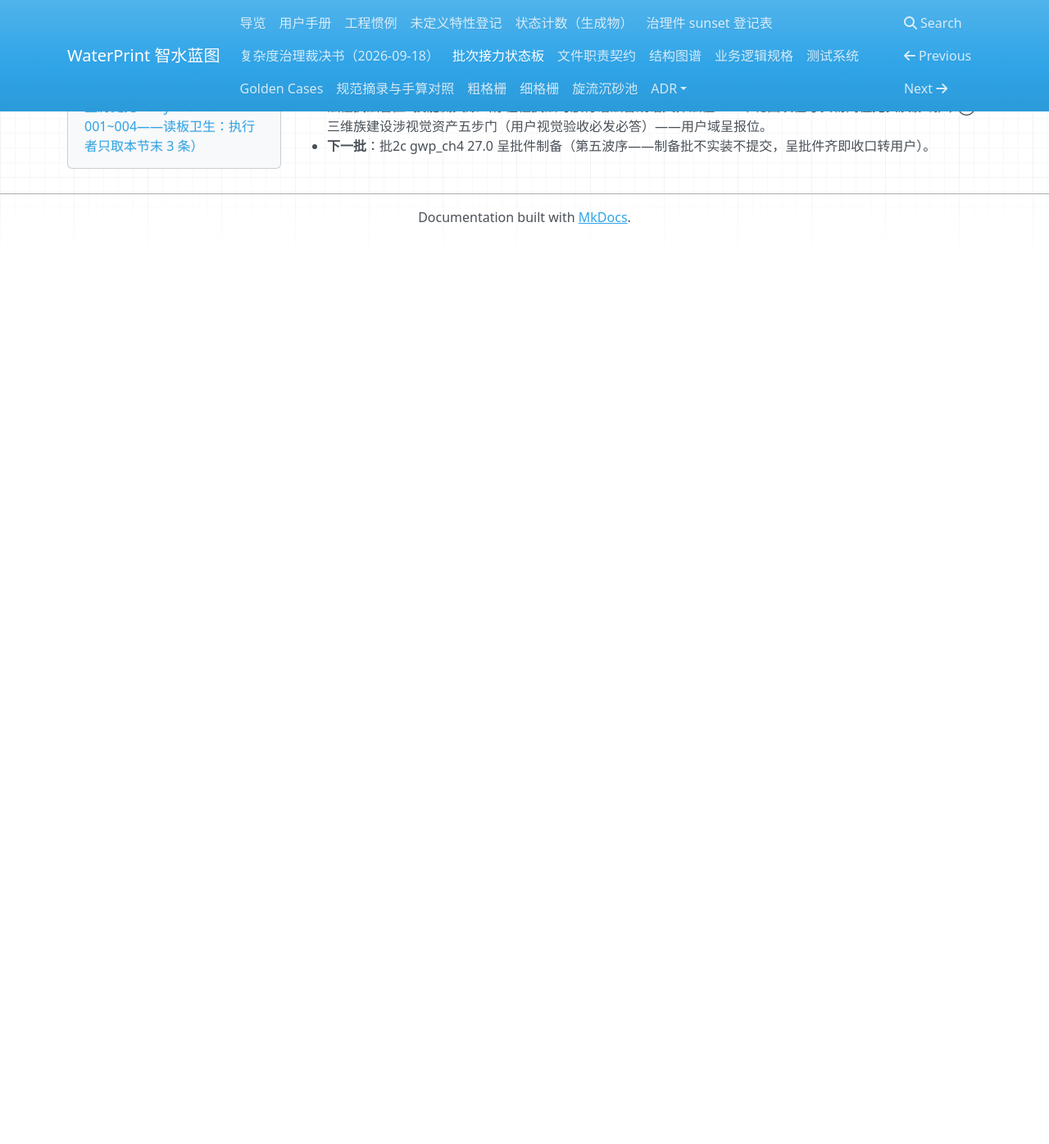
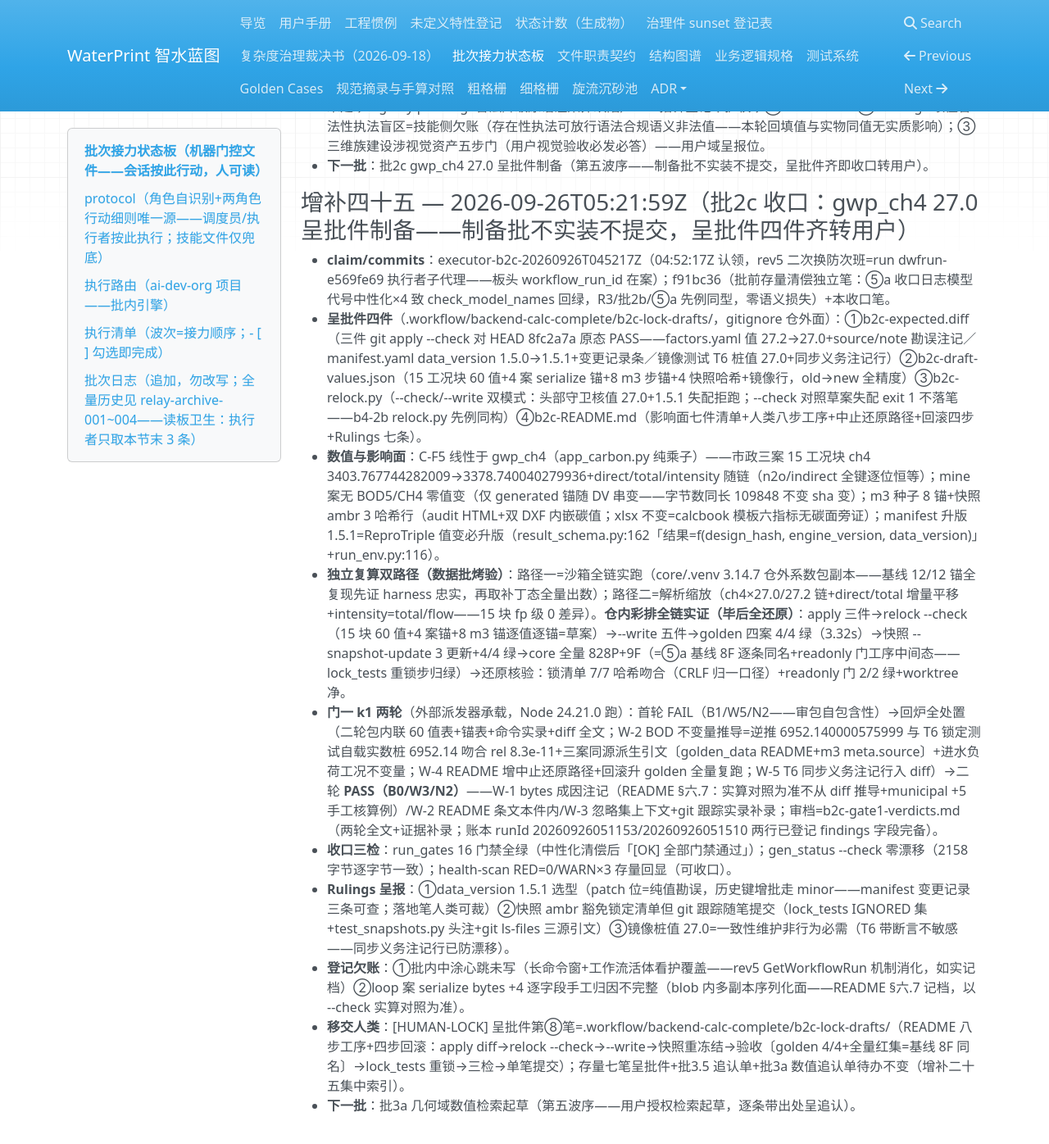
Before and after one commit to yyx20040712/waterprint, an MkDocs documentation site: the page built from docs/handoff/relay.md, in a window 1280 px wide and 1400 px high, scrolled down 25380 px. Shown: the top 1396 px of the window at 82% size. Built offline with MkDocs 1.6.1, drawn with Linux system fonts in a browser that asks for light colours; nearby versions of some CDN libraries; before the commit the page ends 25673 px from its top, so only the background shows below that; some of the changed text lies outside the part shown.

Commit message:
批2c 收口（增补四十五）：gwp_ch4 27.0 呈批件制备完成——呈批件四件齐（.workflow/backend-calc-complete/b2c-lock-drafts/：expected.diff 三件+draft-values 全量数值表+relock 双模式脚本+README 八步工序）；独立复算双路径（沙箱基线 12/12 锚复现+解析缩放 fp 级吻合）+仓内彩排全链实证（golden 4/4+快照 4/4+全量=基线 8F 同名）毕后全还原；门一 k1 两轮 FAIL→PASS（B0/W3/N2）；三检全绿；勾选 34→35 置 READY——制备批不实装不提交，[HUMAN-LOCK] 第⑧笔转用户

```diff
--- a/docs/handoff/relay.md
+++ b/docs/handoff/relay.md
@@ -20,23 +20,23 @@
 - poll_interval_min: 10
 - fire_budget_min: 120
 - last_dispatch: 2026-09-19T11:14:24+08:00
-- heartbeat_utc: 2026-09-26T04:52:17Z <!-- 批2c 认领先笔（executor-b2c-20260926T045217Z） -->
-- claim: executor-b2c-20260926T045217Z <!-- 2026-09-26 批2c 认领（板保持 last_dispatch_utc/workflow_run_id 原值） -->
+- heartbeat_utc: 2026-09-26T05:21:59Z <!-- 批2c 收口刷（executor-b2c-20260926T045217Z） -->
+- claim: - <!-- 批2c 收口释放（executor-b2c-20260926T045217Z，快照 34→35） -->
 - no_progress_count: 0 <!-- 2026-09-25 新排程重置（原 1=B4-5 用户门控非系统性卡死） -->
 - checked_total: 38 <!-- 2026-09-25 增补二十五：27−1（B4-5 拆分）+12（第五波 R3/批2b/R4/批2d/R5/批3.5/批5/⑤a/批2c/批3a/批3b/⑤b） -->
-- checked_done: 34 <!-- 2026-09-26 ⑤a 勘误收口 33→34（增补四十四） -->
+- checked_done: 35 <!-- 2026-09-26 批2c 收口 34→35（增补四十五） -->
 - protocol_rev: 5 <!-- 2026-09-26 workflow 通道批原位升版 rev4→5：开批=CreateWorkflow 已存工作流/RUNNING 看护=GetWorkflowRun/UI 通道整段废止；旧值 4 -->
 - last_dispatch_utc: 2026-09-26T04:51:38.612Z <!-- 2026-09-26 批2c 首班发布成立（回读=run dwfrun-e569fe69-8de5-4e33-8bba-9a9f7b95a7be running+执行者子代理 executing）；旧值 2026-09-26T04:11:05.238Z（⑤a 首班） -->
 - workflow_run_id: dwfrun-e569fe69-8de5-4e33-8bba-9a9f7b95a7be <!-- 批2c 首班执行工作流（gwp_ch4 27.0 呈批件制备） -->
 - relay_started_utc: 2026-09-26T04:00:36.124Z <!-- 2026-09-26 rev5 二次换防时刻（本会话）；旧值 2026-09-26T01:48:14.457Z -->
-- batch_count: 1 <!-- 2026-09-26 ⑤a 收口 0→1（增补四十四） -->
+- batch_count: 2 <!-- 2026-09-26 批2c 收口 1→2（增补四十五） -->
 - max_batches: 60
 - max_wall_hours: 90
 - hold_reason: - <!-- 2026-09-26 换防复位清空；旧值 stop_matter（测试收线停轮） -->
 - last_handover: 2026-09-25
 - claimed_by: -
 - claimed_at: -
-- next_batch: 批2c gwp_ch4 27.0 呈批件制备（backend-calc-complete——factors.yaml 改值 diff+golden 五工况期望值重算草案+锁面工序 README；制备批不实装不提交）
+- next_batch: 批3a 几何域数值检索起草（backend-calc-complete 批3 前半——用户授权 2026-09-25 检索起草：《给水排水设计手册》工程常用范围数值单〔入口流量上界/池长上限/曝气器密度/AAO·CASS 尺度告警〕逐条带出处呈追认）
 
 ## protocol（角色自识别+两角色行动细则唯一源——调度员/执行者按此执行；技能文件仅兜底）
 
@@ -130,7 +130,7 @@
 - [x] 批3.5｜范围一补全·调研先行（backend-calc-complete——ganhua 燃料因子权威源检索：有源则起草立键标注待追认/无源登记挂账；xiaohua 消化 MCF 分档〔IPCC 2019 Refinement Table 6.3 消化档〕）
 - [x] 批5｜低优先堆（backend-calc-complete——NaN 可行口径统一/timeout 诊断维度/severity 执法统一/裁决档勘误两处〔W2:549→548 与 34760.46→34760.70〕/beam.py 拆件结构债/app.py 500 贴墙欠账/main.py 余量观察项）
 - [x] ⑤a｜矿井水污泥线新单元（B4-5 拆项——**2026-09-26 勘误收口〔增补四十四〕**：实质=链级复用 hebing→nongsuo→tuoshui 已落图 golden（用户 2026-08-28 追认 D1「非新单元包」+MSLUDGE2；「wp new-unit 新建包」字面与已追认设计冲突不执行，判定链+验证矩阵见增补四十四）；三维模板族缺位=三维战役 P6 参数化族队列指针）
-- [ ] 批2c｜gwp_ch4 27.0 呈批件制备（backend-calc-complete——factors.yaml 改值 diff+golden 五工况期望值重算草案+锁面工序 README；**制备批不实装不提交**——golden 重录涉 core/tests 锁面须人类随批落地，呈批件齐即收口转用户）
+- [x] 批2c｜gwp_ch4 27.0 呈批件制备（backend-calc-complete——factors.yaml 改值 diff+golden 五工况期望值重算草案+锁面工序 README；**制备批不实装不提交**——golden 重录涉 core/tests 锁面须人类随批落地，呈批件齐即收口转用户）
 - [ ] 批3a｜几何域数值检索起草（backend-calc-complete 批3 前半——**用户授权 2026-09-25 推翻审计「禁 AI 起草」限制**：按《给水排水设计手册》工程常用范围检索起草数值单〔入口流量上界/池长上限/曝气器密度/AAO·CASS 尺度告警〕逐条带出处呈追认）
 - [ ] 批3b｜几何域拒数据包实装（backend-calc-complete 批3 后半——**待追认批**：批3a 数值单用户签字后开工；constraint_kb 几何条目+入口流量上界+params_guard range 执法面）
 - [ ] ⑤b｜软著（B4-5 拆项——用户亲查窗，**用户域终态项**：自动化到此处按 stop_matter 停板待用户；亲查参考=round2 §2 手算对照表 26 项全吻合+15 万吨核对表）
@@ -430,3 +430,15 @@
 - **收口三检**：run_gates 16 门禁全绿（R1 后复跑「[OK] 全部门禁通过」）；gen_status --check 零漂移（2158 字节）；health-scan RED=0/WARN×3 存量（R2 后「可收口」）。
 - **挂账登记**：①污泥/矿井三维模板族缺位=三维战役队列（批3 启动会 P6「污泥族 6 单元合并 1 参数化族」已设计未建；registry pending=合法降级原语渲染非缺陷）——指针登记不扩权；②health-scan ⑥ findings 取值合法性执法盲区=技能侧欠账（存在性执法可放行语法合规语义非法值——本轮回填值与实物同值无实质影响）；③三维族建设涉视觉资产五步门（用户视觉验收必发必答）——用户域呈报位。
 - **下一批**：批2c gwp_ch4 27.0 呈批件制备（第五波序——制备批不实装不提交，呈批件齐即收口转用户）。
+### 增补四十五 — 2026-09-26T05:21:59Z（批2c 收口：gwp_ch4 27.0 呈批件制备——制备批不实装不提交，呈批件四件齐转用户）
+
+- **claim/commits**：executor-b2c-20260926T045217Z（04:52:17Z 认领，rev5 二次换防次班=run dwfrun-e569fe69 执行者子代理——板头 workflow_run_id 在案）；f91bc36（批前存量清偿独立笔：⑤a 收口日志模型代号中性化×4 致 check_model_names 回绿，R3/批2b/⑤a 先例同型，零语义损失）+本收口笔。
+- **呈批件四件**（.workflow/backend-calc-complete/b2c-lock-drafts/，gitignore 仓外面）：①b2c-expected.diff（三件 git apply --check 对 HEAD 8fc2a7a 原态 PASS——factors.yaml 值 27.2→27.0+source/note 勘误注记／manifest.yaml data_version 1.5.0→1.5.1+变更记录条／镜像测试 T6 桩值 27.0+同步义务注记行）②b2c-draft-values.json（15 工况块 60 值+4 案 serialize 锚+8 m3 步锚+4 快照哈希+镜像行，old→new 全精度）③b2c-relock.py（--check/--write 双模式：头部守卫核值 27.0+1.5.1 失配拒跑；--check 对照草案失配 exit 1 不落笔——b4-2b relock.py 先例同构）④b2c-README.md（影响面七件清单+人类八步工序+中止还原路径+回滚四步+Rulings 七条）。
+- **数值与影响面**：C-F5 线性于 gwp_ch4（app_carbon.py 纯乘子）——市政三案 15 工况块 ch4 3403.767744282009→3378.740040279936+direct/total/intensity 随链（n2o/indirect 全键逐位恒等）；mine 案无 BOD5/CH4 零值变（仅 generated 锚随 DV 串变——字节数同长 109848 不变 sha 变）；m3 种子 8 锚+快照 ambr 3 哈希行（audit HTML+双 DXF 内嵌碳值；xlsx 不变=calcbook 模板六指标无碳面旁证）；manifest 升版 1.5.1=ReproTriple 值变必升版（result_schema.py:162「结果=f(design_hash, engine_version, data_version)」+run_env.py:116）。
+- **独立复算双路径（数据批烤验）**：路径一=沙箱全链实跑（core/.venv 3.14.7 仓外系数包副本——基线 12/12 锚全复现先证 harness 忠实，再取补丁态全量出数）；路径二=解析缩放（ch4×27.0/27.2 链+direct/total 增量平移+intensity=total/flow——15 块 fp 级 0 差异）。**仓内彩排全链实证（毕后全还原）**：apply 三件→relock --check（15 块 60 值+4 案锚+8 m3 锚逐值逐锚=草案）→--write 五件→golden 四案 4/4 绿（3.32s）→快照 --snapshot-update 3 更新+4/4 绿→core 全量 828P+9F（=⑤a 基线 8F 逐条同名+readonly 门工序中间态——lock_tests 重锁步归绿）→还原核验：锁清单 7/7 哈希吻合（CRLF 归一口径）+readonly 门 2/2 绿+worktree 净。
+- **门一 k1 两轮**（外部派发器承载，Node 24.21.0 跑）：首轮 FAIL（B1/W5/N2——审包自包含性）→回炉全处置（二轮包内联 60 值表+锚表+命令实录+diff 全文；W-2 BOD 不变量推导=逆推 6952.140000575999 与 T6 锁定测试自载实数桩 6952.14 吻合 rel 8.3e-11+三案同源派生引文〔golden_data README+m3 meta.source〕+进水负荷工况不变量；W-4 README 增中止还原路径+回滚升 golden 全量复跑；W-5 T6 同步义务注记行入 diff）→二轮 **PASS（B0/W3/N2）**——W-1 bytes 成因注记（README §六.7：实算对照为准不从 diff 推导+municipal +5 手工核算例）/W-2 README 条文本件内/W-3 忽略集上下文+git 跟踪实录补录；审档=b2c-gate1-verdicts.md（两轮全文+证据补录；账本 runId 20260926051153/20260926051510 两行已登记 findings 字段完备）。
+- **收口三检**：run_gates 16 门禁全绿（中性化清偿后「[OK] 全部门禁通过」）；gen_status --check 零漂移（2158 字节逐字节一致）；health-scan RED=0/WARN×3 存量回显（可收口）。
+- **Rulings 呈报**：①data_version 1.5.1 选型（patch 位=纯值勘误，历史键增批走 minor——manifest 变更记录三条可查；落地笔人类可裁）②快照 ambr 豁免锁定清单但 git 跟踪随笔提交（lock_tests IGNORED 集+test_snapshots.py 头注+git ls-files 三源引文）③镜像桩值 27.0=一致性维护非行为必需（T6 带断言不敏感——同步义务注记行已防漂移）。
+- **登记欠账**：①批内中涂心跳未写（长命令窗+工作流活体看护覆盖——rev5 GetWorkflowRun 机制消化，如实记档）②loop 案 serialize bytes +4 逐字段手工归因不完整（blob 内多副本序列化面——README §六.7 记档，以 --check 实算对照为准）。
+- **移交人类**：[HUMAN-LOCK] 呈批件第⑧笔=.workflow/backend-calc-complete/b2c-lock-drafts/（README 八步工序+四步回滚：apply diff→relock --check→--write→快照重冻结→验收〔golden 4/4+全量红集=基线 8F 同名〕→lock_tests 重锁→三检→单笔提交）；存量七笔呈批件+批3.5 追认单+批3a 数值追认单待办不变（增补二十五集中索引）。
+- **下一批**：批3a 几何域数值检索起草（第五波序——用户授权检索起草，逐条带出处呈追认）。
```
Also changed, not shown: other parts of docs/handoff/relay.md (+1 -1 lines).
